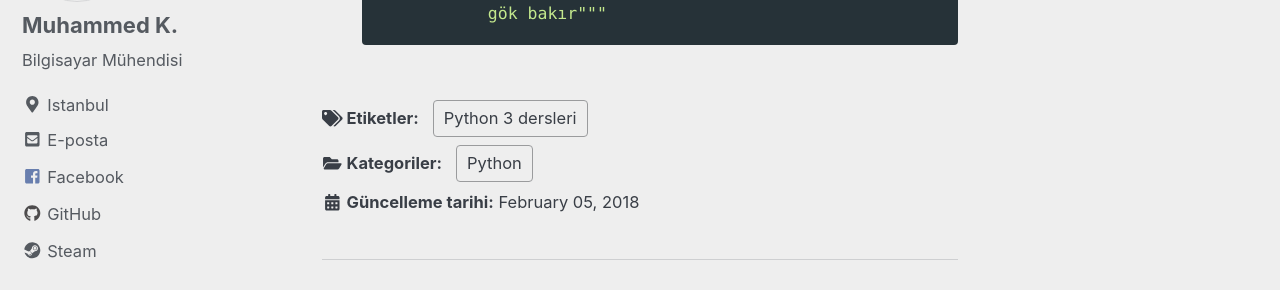
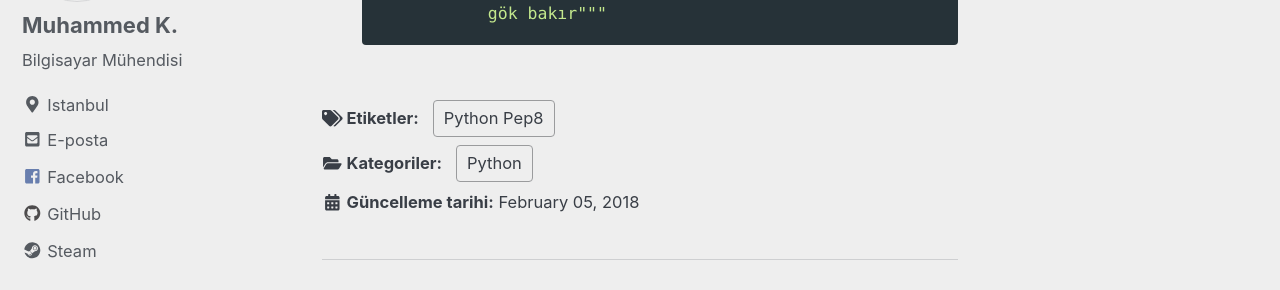
Before and after one commit to baykoch/blog, a Jekyll site: the page built from _posts/2018-02-05-python3-giriş.md, in a window 1280 px wide and 900 px high, scrolled down 4352 px. Shown: the part 152-442 px from the top of the window. Built offline with Jekyll 4.4.1, drawn with Linux system fonts in a browser that asks for light colours; nearby versions of some CDN libraries; comment, search, counter and statistics services are not loaded.

Commit message:
Update tag.

```diff
--- a/_posts/2018-02-05-python3-giriş.md
+++ b/_posts/2018-02-05-python3-giriş.md
@@ -4,7 +4,7 @@ last_modified_at:
 categories:
   - Python
 tags:
-  - Python 3 dersleri
+  - Python Pep8
 toc: true
 toc_label: "Python Giriş"
 author_profile: True
```
